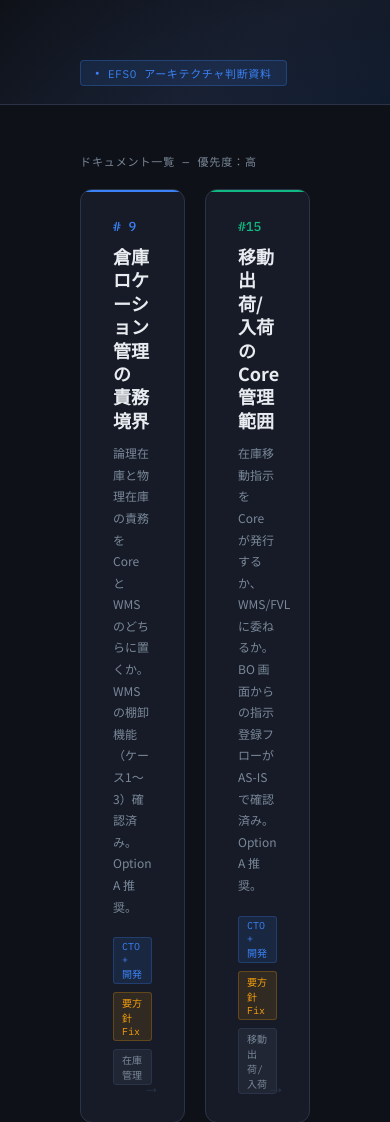
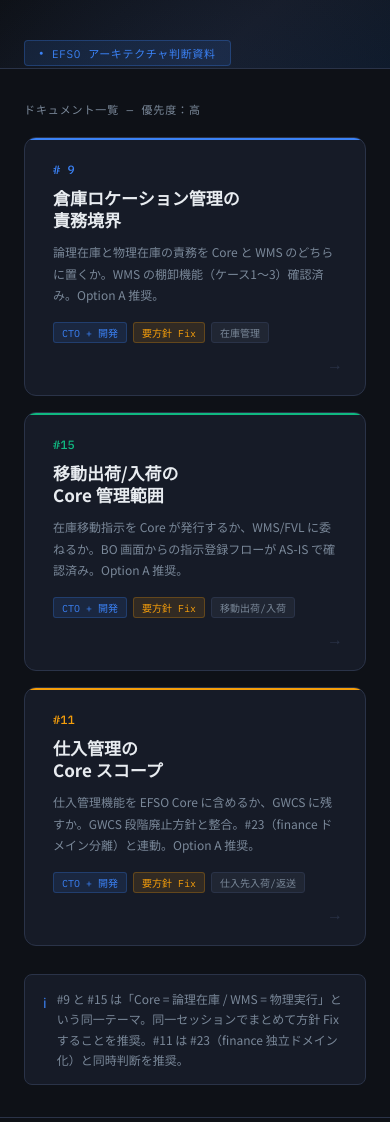
Before and after one commit to fdaisuke666/efso-biz-requirements-definition, a plain HTML site: page index.html in a window 390 px wide. Shown: the top 1122 px of the page. Drawn offline with Linux system fonts and the light colour scheme.

Commit message:
Fix header layout: add responsive padding

```diff
--- a/index.html
+++ b/index.html
@@ -6,49 +6,187 @@
 <title>EFSO アーキテクチャ判断資料</title>
 <style>
 @import url('https://fonts.googleapis.com/css2?family=Noto+Sans+JP:wght@300;400;500;700&family=IBM+Plex+Mono:wght@400;500&display=swap');
-:root{--bg:#0e1117;--surface:#161b27;--border:#2a3348;--text:#e8ecf0;--muted:#7a8899;--blue:#3b82f6;--green:#10b981;--amber:#f59e0b;}
-*{box-sizing:border-box;margin:0;padding:0;}
-html,body{height:100%;}
-body{background:var(--bg);color:var(--text);font-family:'Noto Sans JP',sans-serif;min-height:100vh;display:flex;flex-direction:column;}
-.header{padding:56px 80px 48px;border-bottom:1px solid var(--border);background:linear-gradient(140deg,#0e1117 0%,#161b27 60%,#0f1a2a 100%);position:relative;overflow:hidden;}
-.header::before{content:'';position:absolute;top:-120px;right:-100px;width:600px;height:600px;background:radial-gradient(circle,rgba(59,130,246,0.08) 0%,transparent 65%);pointer-events:none;}
-.header-tag{display:inline-flex;align-items:center;gap:8px;background:rgba(59,130,246,0.12);border:1px solid rgba(59,130,246,0.28);border-radius:4px;padding:4px 14px;font-size:11px;font-family:'IBM Plex Mono',monospace;color:var(--blue);letter-spacing:.06em;margin-bottom:20px;}
-.header-tag::before{content:'●';font-size:7px;}
-.header h1{font-size:36px;font-weight:700;line-height:1.25;letter-spacing:-.5px;margin-bottom:8px;}
-.header-sub{font-size:15px;color:var(--muted);font-weight:300;}
-.main{flex:1;padding:48px 80px;}
-.section-label{font-size:11px;font-family:'IBM Plex Mono',monospace;color:var(--muted);letter-spacing:.08em;text-transform:uppercase;margin-bottom:20px;}
-.cards{display:grid;grid-template-columns:1fr 1fr;gap:20px;margin-bottom:32px;}
-.card{background:var(--surface);border:1px solid var(--border);border-radius:12px;padding:28px 32px;text-decoration:none;color:inherit;display:block;transition:border-color .2s,transform .15s;position:relative;overflow:hidden;}
-.card::before{content:'';position:absolute;top:0;left:0;right:0;height:2px;}
-.card.blue::before{background:var(--blue);}
-.card.green::before{background:var(--green);}
-.card.amber::before{background:var(--amber);}
-.card:hover{border-color:rgba(255,255,255,0.15);transform:translateY(-2px);}
-.card-num{font-family:'IBM Plex Mono',monospace;font-size:13px;font-weight:500;margin-bottom:10px;}
-.card-num.blue{color:var(--blue);}
-.card-num.green{color:var(--green);}
-.card-num.amber{color:var(--amber);}
-.card-title{font-size:18px;font-weight:700;line-height:1.3;margin-bottom:10px;}
-.card-desc{font-size:12px;color:var(--muted);line-height:1.8;margin-bottom:20px;}
-.card-meta{display:flex;gap:8px;flex-wrap:wrap;}
-.card-tag{font-size:10px;font-family:'IBM Plex Mono',monospace;padding:2px 8px;border-radius:3px;}
-.card-tag.owner{background:rgba(59,130,246,.12);color:var(--blue);border:1px solid rgba(59,130,246,.25);}
-.card-tag.status{background:rgba(245,158,11,.12);color:var(--amber);border:1px solid rgba(245,158,11,.25);}
-.card-tag.domain{background:rgba(122,136,153,.1);color:var(--muted);border:1px solid var(--border);}
-.card-arrow{position:absolute;bottom:24px;right:24px;font-size:18px;color:var(--border);transition:color .2s;}
-.card:hover .card-arrow{color:var(--muted);}
-.link-note{display:flex;align-items:flex-start;gap:10px;background:var(--surface);border:1px solid var(--border);border-radius:8px;padding:14px 18px;font-size:12px;color:var(--muted);}
-.link-note-icon{color:var(--blue);font-size:14px;flex-shrink:0;margin-top:1px;}
-.footer{padding:24px 80px;border-top:1px solid var(--border);font-size:11px;color:var(--muted);font-family:'IBM Plex Mono',monospace;display:flex;justify-content:space-between;}
+:root {
+  --bg:#0e1117; --surface:#161b27; --border:#2a3348;
+  --text:#e8ecf0; --muted:#7a8899;
+  --blue:#3b82f6; --green:#10b981; --amber:#f59e0b;
+  --pad: clamp(24px, 5vw, 80px);
+}
+* { box-sizing: border-box; margin: 0; padding: 0; }
+html, body { height: 100%; }
+body {
+  background: var(--bg);
+  color: var(--text);
+  font-family: 'Noto Sans JP', sans-serif;
+  min-height: 100vh;
+  display: flex;
+  flex-direction: column;
+}
+
+/* ── Header ── */
+.header {
+  padding: clamp(36px, 6vw, 56px) var(--pad) clamp(32px, 5vw, 48px);
+  border-bottom: 1px solid var(--border);
+  background: linear-gradient(140deg, #0e1117 0%, #161b27 60%, #0f1a2a 100%);
+  position: relative;
+  overflow: hidden;
+}
+.header::before {
+  content: '';
+  position: absolute;
+  top: -120px; right: -100px;
+  width: 600px; height: 600px;
+  background: radial-gradient(circle, rgba(59,130,246,0.08) 0%, transparent 65%);
+  pointer-events: none;
+}
+.header-tag {
+  display: inline-flex;
+  align-items: center;
+  gap: 8px;
+  background: rgba(59,130,246,0.12);
+  border: 1px solid rgba(59,130,246,0.28);
+  border-radius: 4px;
+  padding: 4px 14px;
+  font-size: 11px;
+  font-family: 'IBM Plex Mono', monospace;
+  color: var(--blue);
+  letter-spacing: .06em;
+  margin-bottom: 20px;
+}
+.header-tag::before { content: '●'; font-size: 7px; }
+.header h1 {
+  font-size: clamp(24px, 5vw, 36px);
+  font-weight: 700;
+  line-height: 1.25;
+  letter-spacing: -.5px;
+  margin-bottom: 8px;
+}
+.header-sub {
+  font-size: clamp(13px, 2vw, 15px);
+  color: var(--muted);
+  font-weight: 300;
+}
+
+/* ── Main ── */
+.main { flex: 1; padding: clamp(32px, 5vw, 48px) var(--pad); }
+.section-label {
+  font-size: 11px;
+  font-family: 'IBM Plex Mono', monospace;
+  color: var(--muted);
+  letter-spacing: .08em;
+  text-transform: uppercase;
+  margin-bottom: 20px;
+}
+
+/* ── Cards ── */
+.cards {
+  display: grid;
+  grid-template-columns: repeat(auto-fill, minmax(280px, 1fr));
+  gap: 16px;
+  margin-bottom: 28px;
+}
+.card {
+  background: var(--surface);
+  border: 1px solid var(--border);
+  border-radius: 12px;
+  padding: 24px 28px 52px;
+  text-decoration: none;
+  color: inherit;
+  display: block;
+  position: relative;
+  overflow: hidden;
+  transition: border-color .2s, transform .15s;
+}
+.card::before {
+  content: '';
+  position: absolute;
+  top: 0; left: 0; right: 0;
+  height: 2px;
+}
+.card.blue::before  { background: var(--blue); }
+.card.green::before { background: var(--green); }
+.card.amber::before { background: var(--amber); }
+.card:hover {
+  border-color: rgba(255,255,255,0.15);
+  transform: translateY(-2px);
+}
+.card-num {
+  font-family: 'IBM Plex Mono', monospace;
+  font-size: 12px;
+  font-weight: 500;
+  margin-bottom: 10px;
+}
+.card-num.blue  { color: var(--blue); }
+.card-num.green { color: var(--green); }
+.card-num.amber { color: var(--amber); }
+.card-title {
+  font-size: 17px;
+  font-weight: 700;
+  line-height: 1.3;
+  margin-bottom: 10px;
+}
+.card-desc {
+  font-size: 12px;
+  color: var(--muted);
+  line-height: 1.8;
+  margin-bottom: 16px;
+}
+.card-meta { display: flex; gap: 6px; flex-wrap: wrap; }
+.card-tag {
+  font-size: 10px;
+  font-family: 'IBM Plex Mono', monospace;
+  padding: 2px 8px;
+  border-radius: 3px;
+}
+.card-tag.owner  { background: rgba(59,130,246,.12);  color: var(--blue);  border: 1px solid rgba(59,130,246,.25); }
+.card-tag.status { background: rgba(245,158,11,.12);  color: var(--amber); border: 1px solid rgba(245,158,11,.25); }
+.card-tag.domain { background: rgba(122,136,153,.10); color: var(--muted); border: 1px solid var(--border); }
+.card-arrow {
+  position: absolute;
+  bottom: 20px; right: 22px;
+  font-size: 16px;
+  color: var(--border);
+  transition: color .2s;
+}
+.card:hover .card-arrow { color: var(--muted); }
+
+/* ── Info note ── */
+.link-note {
+  display: flex;
+  align-items: flex-start;
+  gap: 10px;
+  background: var(--surface);
+  border: 1px solid var(--border);
+  border-radius: 8px;
+  padding: 14px 18px;
+  font-size: 12px;
+  color: var(--muted);
+  line-height: 1.7;
+}
+.link-note-icon { color: var(--blue); font-size: 14px; flex-shrink: 0; margin-top: 2px; }
+
+/* ── Footer ── */
+.footer {
+  padding: 20px var(--pad);
+  border-top: 1px solid var(--border);
+  font-size: 11px;
+  color: var(--muted);
+  font-family: 'IBM Plex Mono', monospace;
+  display: flex;
+  justify-content: space-between;
+  flex-wrap: wrap;
+  gap: 8px;
+}
 </style>
 </head>
 <body>
+
 <div class="header">
   <div class="header-tag">EFSO アーキテクチャ判断資料</div>
   <h1>未解決横断課題<br>AS-IS / TO-BE 整理</h1>
   <p class="header-sub">World の EC フルスタック再構築（EFSO）プロジェクト — クライアント折衝用ドキュメント</p>
 </div>
+
 <div class="main">
   <p class="section-label">ドキュメント一覧 — 優先度：高</p>
   <div class="cards">
@@ -56,7 +194,7 @@ body{background:var(--bg);color:var(--text);font-family:'Noto Sans JP',sans-seri
     <a class="card blue" href="issue09_warehouse-location.html">
       <div class="card-num blue"># 9</div>
       <div class="card-title">倉庫ロケーション管理の<br>責務境界</div>
-      <div class="card-desc">論理在庫と物理在庫の責務を Core と WMS のどちらに置くか。<br>WMS の棚卸機能（ケース1〜3）確認済み。Option A 推奨。</div>
+      <div class="card-desc">論理在庫と物理在庫の責務を Core と WMS のどちらに置くか。WMS の棚卸機能（ケース1〜3）確認済み。Option A 推奨。</div>
       <div class="card-meta">
         <span class="card-tag owner">CTO + 開発</span>
         <span class="card-tag status">要方針 Fix</span>
@@ -68,7 +206,7 @@ body{background:var(--bg);color:var(--text);font-family:'Noto Sans JP',sans-seri
     <a class="card green" href="issue15_inventory-transfer.html">
       <div class="card-num green">#15</div>
       <div class="card-title">移動出荷/入荷の<br>Core 管理範囲</div>
-      <div class="card-desc">在庫移動指示を Core が発行するか、WMS/FVL に委ねるか。<br>BO 画面からの指示登録フローが AS-IS で確認済み。Option A 推奨。</div>
+      <div class="card-desc">在庫移動指示を Core が発行するか、WMS/FVL に委ねるか。BO 画面からの指示登録フローが AS-IS で確認済み。Option A 推奨。</div>
       <div class="card-meta">
         <span class="card-tag owner">CTO + 開発</span>
         <span class="card-tag status">要方針 Fix</span>
@@ -80,7 +218,7 @@ body{background:var(--bg);color:var(--text);font-family:'Noto Sans JP',sans-seri
     <a class="card amber" href="issue11_purchase-management.html">
       <div class="card-num amber">#11</div>
       <div class="card-title">仕入管理の<br>Core スコープ</div>
-      <div class="card-desc">仕入管理機能を EFSO Core に含めるか、GWCS に残すか。<br>GWCS 段階廃止方針と整合。#23（finance ドメイン分離）と連動。Option A 推奨。</div>
+      <div class="card-desc">仕入管理機能を EFSO Core に含めるか、GWCS に残すか。GWCS 段階廃止方針と整合。#23（finance ドメイン分離）と連動。Option A 推奨。</div>
       <div class="card-meta">
         <span class="card-tag owner">CTO + 開発</span>
         <span class="card-tag status">要方針 Fix</span>
@@ -90,14 +228,17 @@ body{background:var(--bg);color:var(--text);font-family:'Noto Sans JP',sans-seri
     </a>
 
   </div>
+
   <div class="link-note">
     <span class="link-note-icon">ℹ</span>
     <span>#9 と #15 は「Core = 論理在庫 / WMS = 物理実行」という同一テーマ。同一セッションでまとめて方針 Fix することを推奨。#11 は #23（finance 独立ドメイン化）と同時判断を推奨。</span>
   </div>
 </div>
+
 <div class="footer">
   <span>EFSO Project — Architecture Decision Docs</span>
   <span>omnisinc / efso-document 参照</span>
 </div>
+
 </body>
 </html>
```
